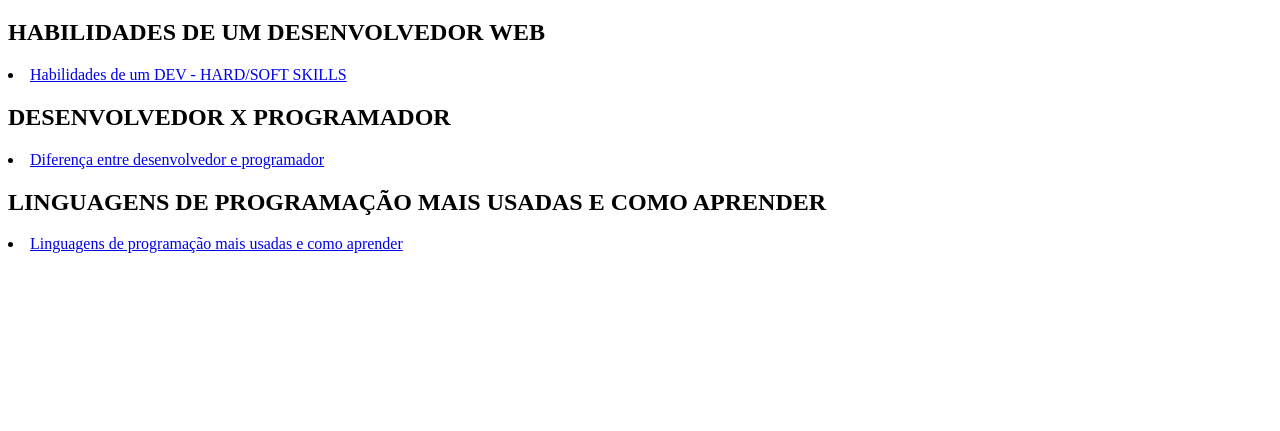
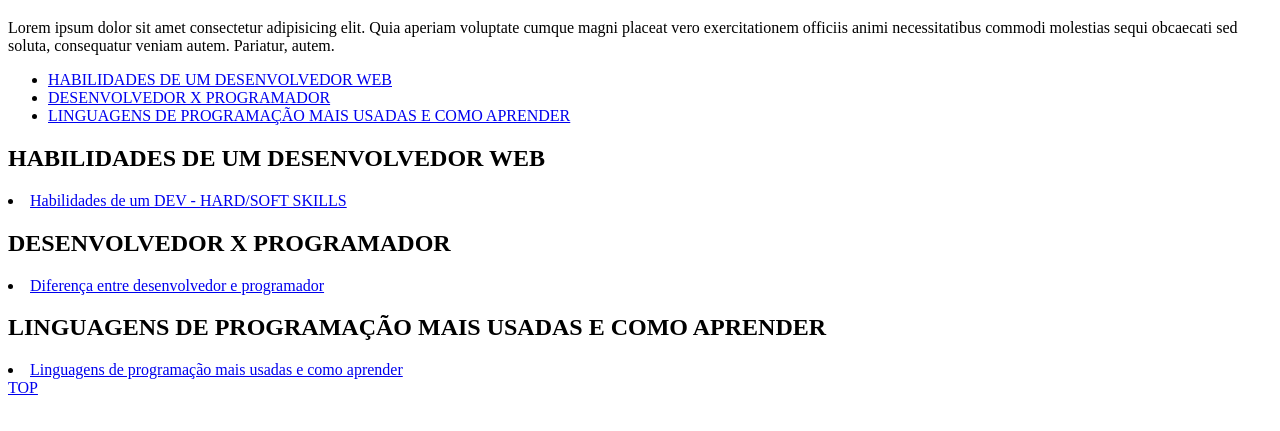
Before and after one commit to almeidafrederico/Sprint-1---Blog-Kenzie, a plain HTML site: page index.html in a window 1280 px wide. Shown: the part 61-492 px from the top of the page. Drawn offline with Linux system fonts and the light colour scheme.

Commit message:
Listas e Auto Rolagem

```diff
--- a/index.html
+++ b/index.html
@@ -10,11 +10,25 @@
     </head>
     <body>
         <h1>BLOG MUNDO FULL-STACK</h1>
-        <h2>HABILIDADES DE UM DESENVOLVEDOR WEB</h2>
+            <p>Lorem ipsum dolor sit amet consectetur adipisicing elit. Quia aperiam voluptate cumque magni placeat vero exercitationem officiis animi necessitatibus commodi molestias sequi obcaecati sed soluta, consequatur veniam autem. Pariatur, autem.</p>
+
+        <ul>
+            <li><a href="#habilidades">HABILIDADES DE UM DESENVOLVEDOR WEB</a></li>
+            <li><a href="#desenvolvedor">DESENVOLVEDOR X PROGRAMADOR</a></li>
+            <li><a href="#linguagens">LINGUAGENS DE PROGRAMAÇÃO MAIS USADAS E COMO APRENDER</a></li>
+        </ul>
+
+
+        <h2 id="habilidades">HABILIDADES DE UM DESENVOLVEDOR WEB</h2>
             <li><a href="https://kenzie.com.br/blog/habilidades-de-um-desenvolvedor/" target="_blank">Habilidades de um DEV - HARD/SOFT SKILLS</a></li>
-        <h2>DESENVOLVEDOR X PROGRAMADOR</h2>
+
+        <h2 id="desenvolvedor">DESENVOLVEDOR X PROGRAMADOR</h2>
             <li><a href="https://kenzie.com.br/blog/diferenca-de-programador-e-desenvolvedor/" target="_blank">Diferença entre desenvolvedor e programador</a></li>
-        <h2>LINGUAGENS DE PROGRAMAÇÃO MAIS USADAS E COMO APRENDER</h2>
+
+        <h2 id="linguagens">LINGUAGENS DE PROGRAMAÇÃO MAIS USADAS E COMO APRENDER</h2>
             <li><a href="https://kenzie.com.br/blog/linguagens-de-programacao-mais-usadas/" target="_blank">Linguagens de programação mais usadas e como aprender</a></li>
+
+        <lu><a href="#top">TOP</a></lu>
     </body>
+
 </html>
```
